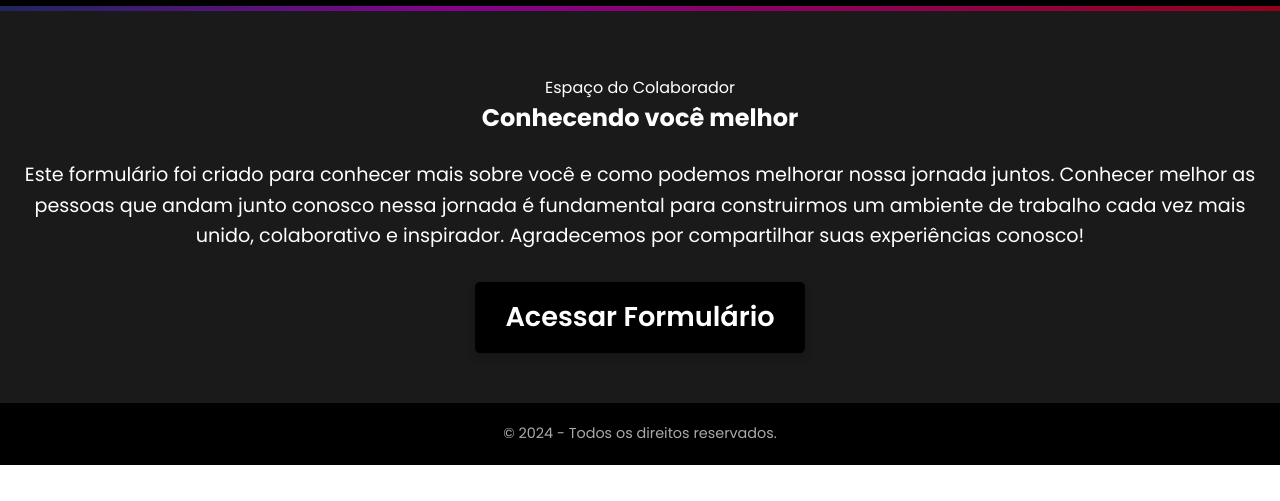
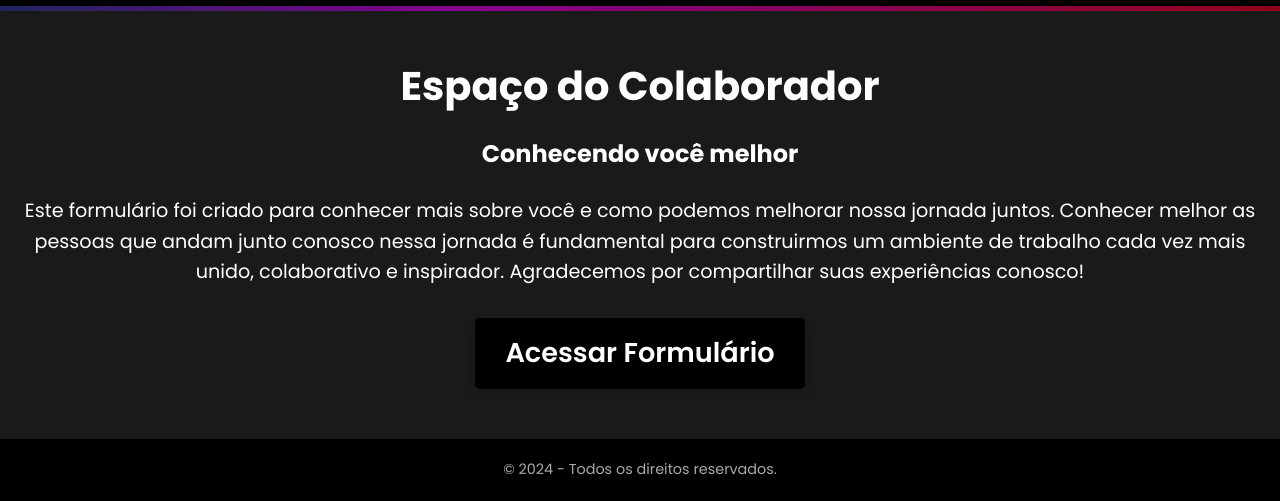
Before and after one commit to HugoLeonardo-hub/form_func_MIL, a plain HTML site: page index.html in a window 1280 px wide. Shown: the part 394-895 px from the top of the page. Before the commit the page ends 859 px from the top, so only its background shows below. Drawn offline with Linux system fonts and the light colour scheme.

Commit message:
Update index.html

```diff
--- a/index.html
+++ b/index.html
@@ -16,7 +16,7 @@
     </header>
 
     <section id="cta">
-        <h1></h1> Espaço do Colaborador</h1>
+        <h1>Espaço do Colaborador</h1>
         <h2>Conhecendo você melhor</h2><br>
         <p>Este formulário foi criado para conhecer mais sobre você e como podemos melhorar nossa jornada juntos. Conhecer melhor as pessoas que andam junto conosco nessa jornada é fundamental para construirmos um ambiente de trabalho cada vez mais unido, colaborativo e inspirador. Agradecemos por compartilhar suas experiências conosco!</p>
         <a href="https://forms.gle/vWDvxXyRB3x3zs9W9" class="btn" target="_blank">Acessar Formulário</a>
```
